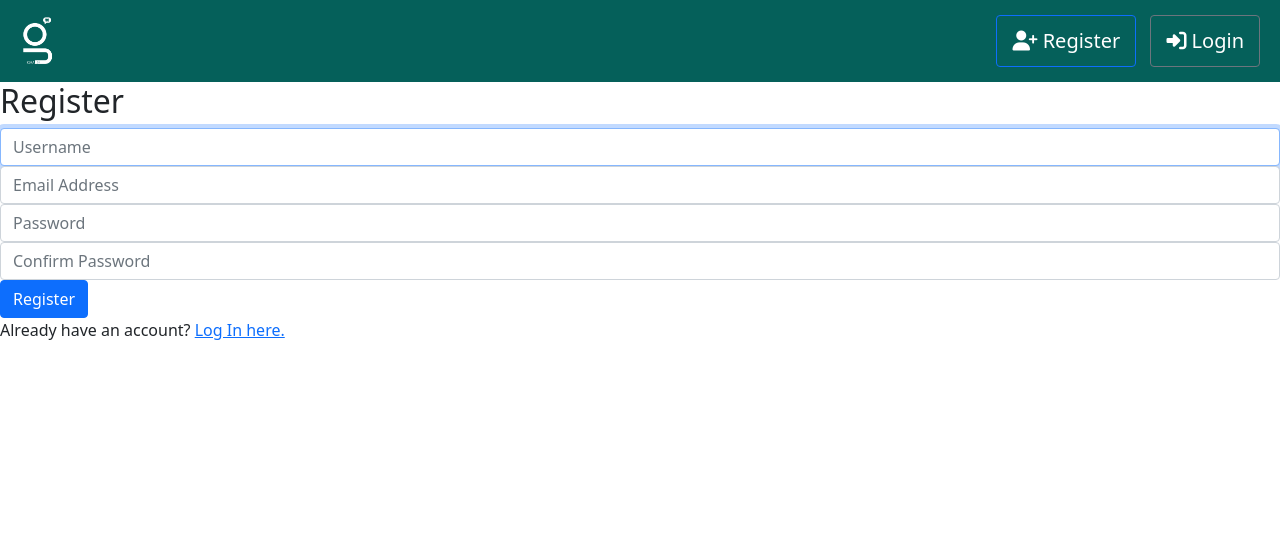
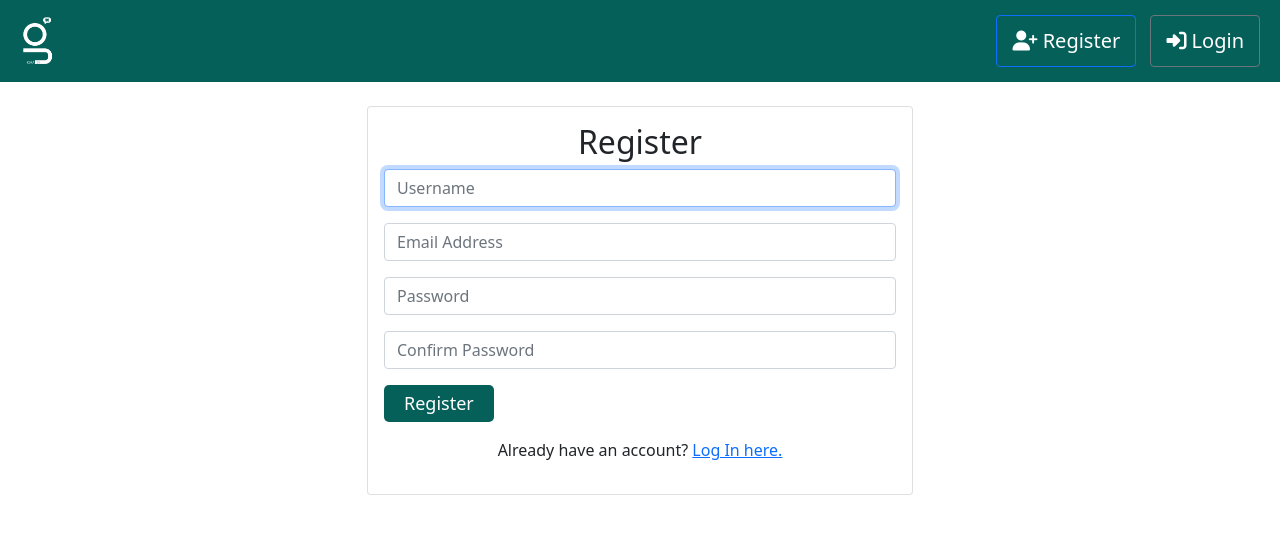
Before and after one commit to Tech-Sisters/hackathon23-team4, a Django app: page /register in a window 1280 px wide. Shown: the top 534 px of the page. Run offline with Django 4.2, Linux system fonts and the light colour scheme; some libraries are stand-ins or nearby versions.

Commit message:
Center register and login page into cards

```diff
--- a/iqra_ai/chatbot/static/chatbot/navbar.css
+++ b/iqra_ai/chatbot/static/chatbot/navbar.css
@@ -27,3 +27,14 @@
     background-color: #e0e0e0; /* Change the background color on hover */
     color: #333; /* Change the text color on hover */
 }
+
+.btn-style {
+    background-color: #05605a;
+    color: #fff;
+    padding: 5px 20px; /* Adjust padding to increase button size */
+    border-radius: 5px;
+    font-size: 18px;
+    cursor: pointer;
+    text-decoration: none;
+    border-style: none;
+}
--- a/iqra_ai/chatbot/templates/chatbot/register.html
+++ b/iqra_ai/chatbot/templates/chatbot/register.html
@@ -3,29 +3,41 @@
 
 {% block body %}
 
-    <h2>Register</h2>
+    <div class="container">
+        <div class="row justify-content-center">
+            <div class="col-md-6 mt-4">
+                <div class="card">
+                    <div class="card-body">
+
+                        <h2 class="card-title text-center">Register</h2>
 
                         {% if message %}
-        <div>{{ message }}</div>
+                            <div class="alert alert-danger">{{ message }}</div>
                         {% endif %}
 
                         <form action="{% url 'register' %}" method="post">
                             {% csrf_token %}
-        <div class="form-group">
+                            <div class="mb-3">
                                 <input class="form-control" autofocus type="text" name="username" placeholder="Username">
                             </div>
-        <div class="form-group">
+                            <div class="mb-3">
                                 <input class="form-control" type="email" name="email" placeholder="Email Address">
                             </div>
-        <div class="form-group">
+                            <div class="mb-3">
                                 <input class="form-control" type="password" name="password" placeholder="Password" minlength="8">
                             </div>
-        <div class="form-group">
+                            <div class="mb-3">
                                 <input class="form-control" type="password" name="confirmation" placeholder="Confirm Password">
                             </div>
-        <input class="btn btn-primary" type="submit" value="Register">
+                            <input class="btn-style" type="submit" value="Register">
                         </form>
 
-    Already have an account? <a href="{% url 'login' %}">Log In here.</a>
+                        <p class="text-center mt-3">Already have an account? <a href="{% url 'login' %}">Log In here.</a></p>
+
+                    </div>
+                </div>
+            </div>
+        </div>
+    </div>
 
 {% endblock %}
```
Also changed, not shown: iqra_ai/chatbot/templates/chatbot/login.html (+17 -8 lines). Lines whose indentation alone changed are shown as unchanged.
